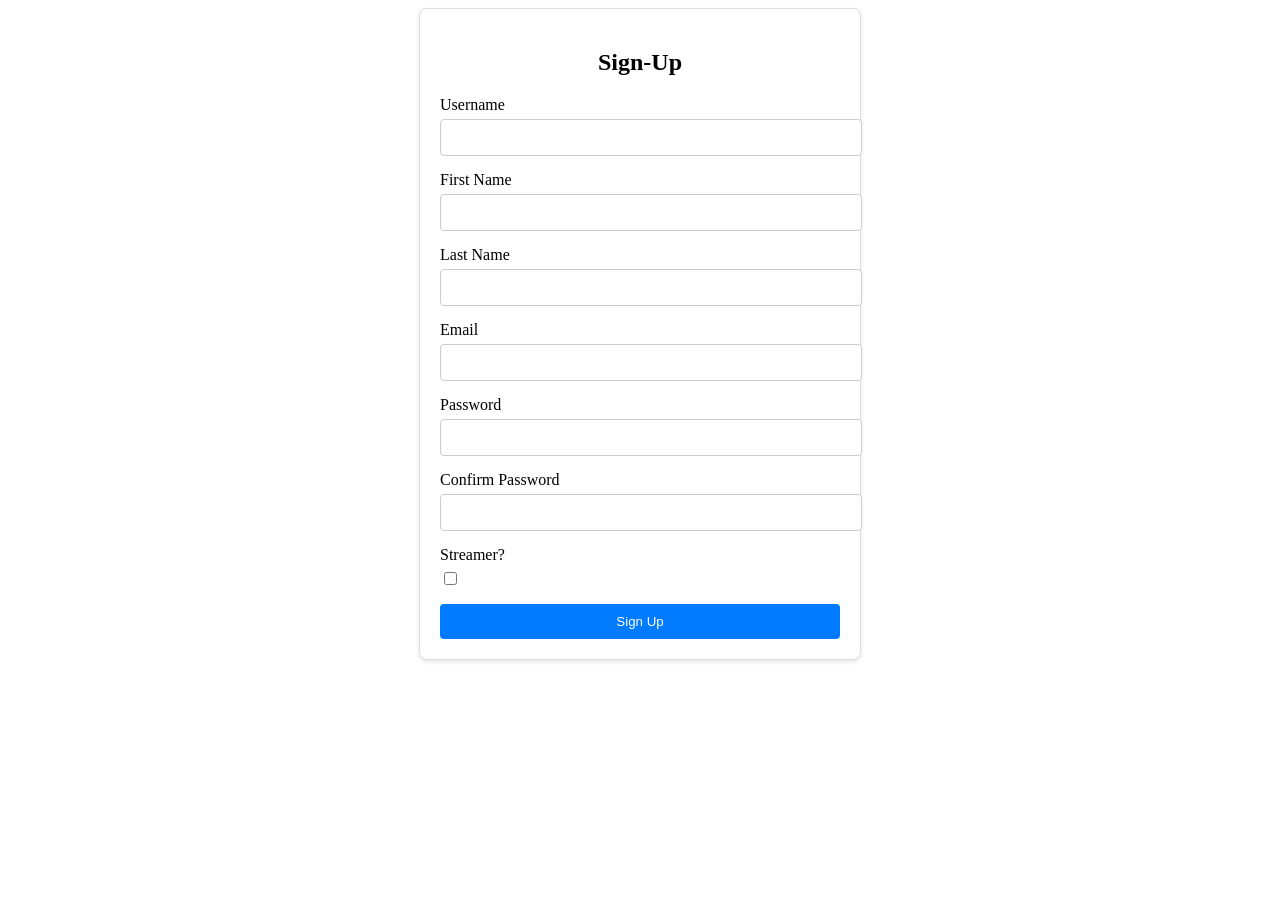
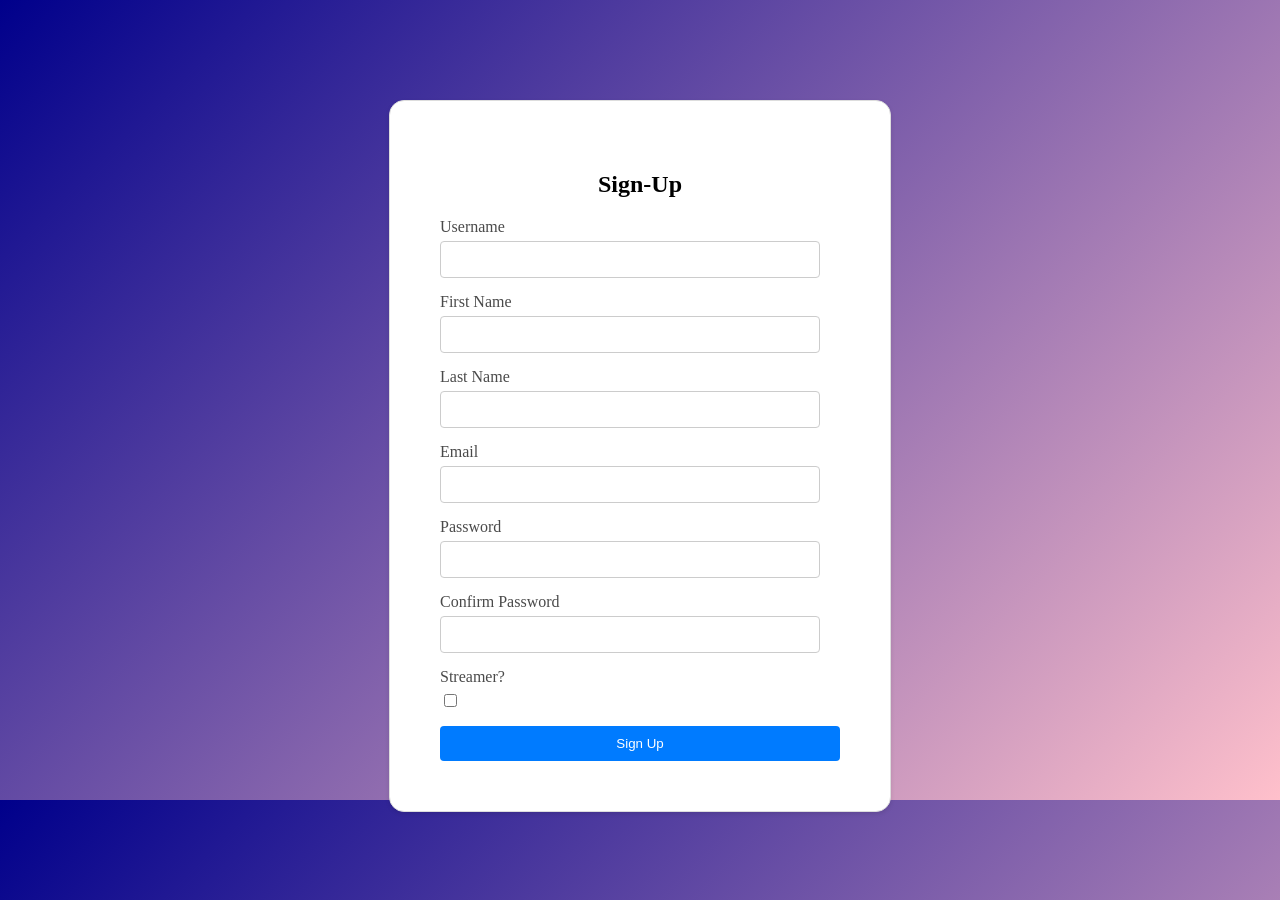
Before and after one commit to Hashim34643/StreamFlow-frontend, a React (Vite) app in the folder StreamFlow/: page / in a window 1280 px wide. Before the commit the page ends 800 px from the top, so only its background shows below. Built offline with nearby package versions, Linux system fonts and the light colour scheme.

Commit message:
sign up form styling

```diff
--- a/StreamFlow/src/styles/Sign-up.css
+++ b/StreamFlow/src/styles/Sign-up.css
@@ -1,11 +1,24 @@
+html, body {
+    height: 100%;
+    margin: 0;
+    padding: 0;
+}
+
+body {
+    background: linear-gradient(135deg, darkblue, pink);
+    min-height: 100vh;
+    overflow: hidden;
+}
+
 .signup-form-container {
     max-width: 400px;
-    margin: auto;
+    margin: 100px auto;
     padding: 20px;
     border: 1px solid #ddd;
-    border-radius: 8px;
+    border-radius: 15px;
     box-shadow: 0 2px 4px rgba(0, 0, 0, 0.1);
     background-color: #fff;
+    padding: 50px;
 }
 
 .signup-form h2 {
@@ -15,11 +28,13 @@
 
 .form-group {
     margin-bottom: 15px;
+    margin-right: 20px;
 }
 
 .form-group label {
     display: block;
     margin-bottom: 5px;
+    color: #4a4a4a;
 }
 
 .form-group input[type="text"],
@@ -29,10 +44,12 @@
     padding: 10px;
     border: 1px solid #ccc;
     border-radius: 4px;
+    box-sizing: border-box;
 }
 
-.form-group input[type="checked"] {
-    margin-right: 5px;
+.form-group input[type="checkbox"] {
+    margin-right: 50px;
+    cursor: pointer;
 }
 
 .submit-btn {
```
